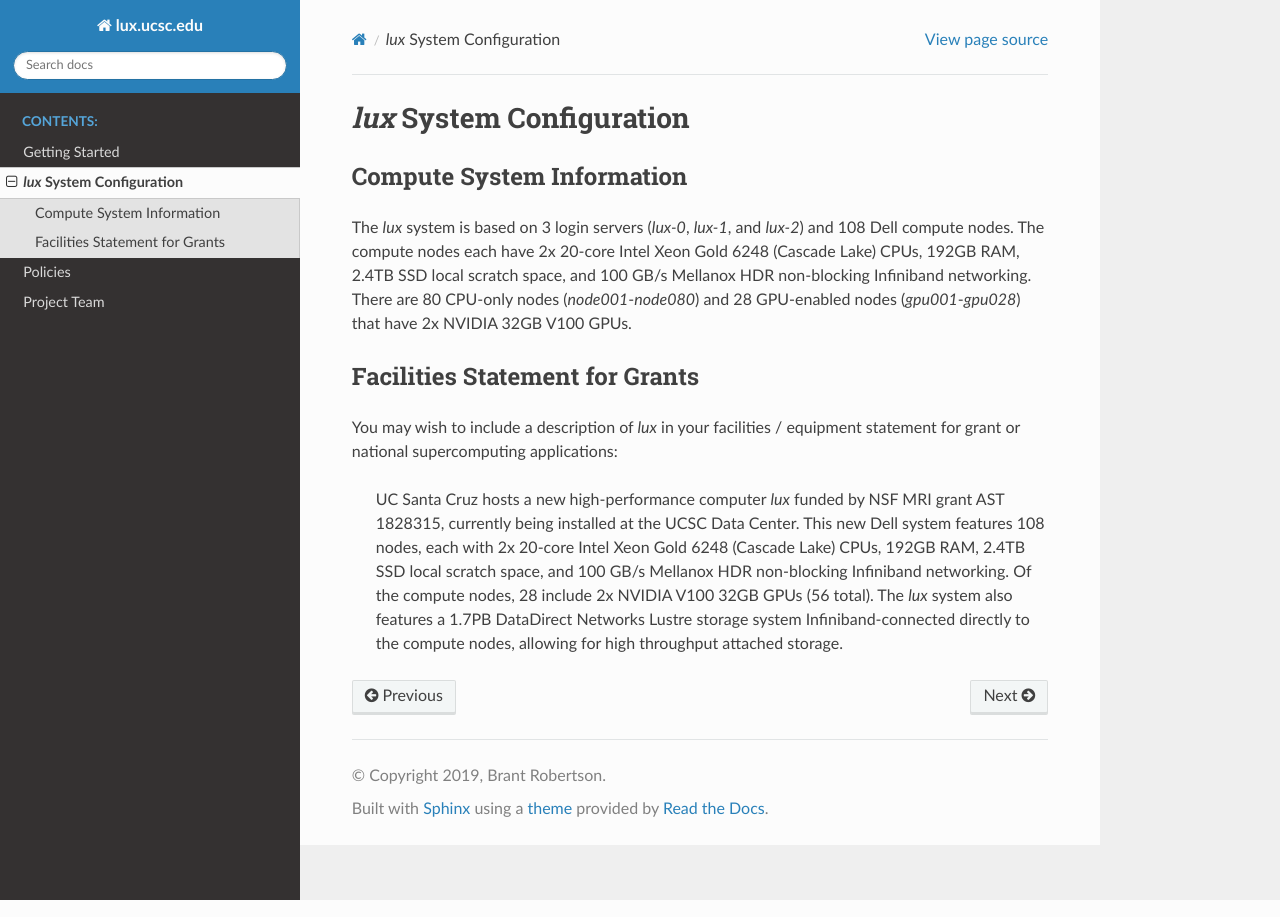
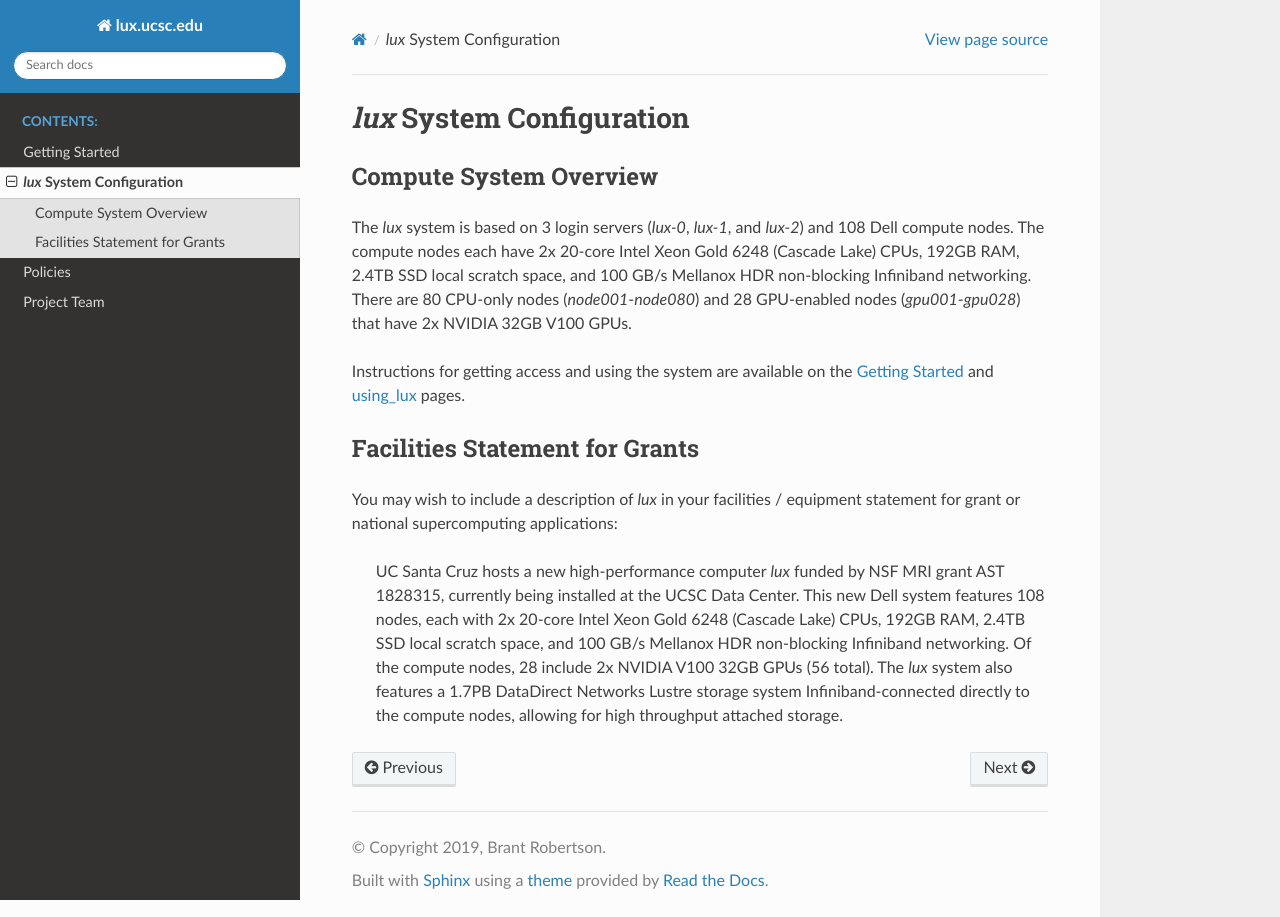
Before and after one commit to brantr/lux-website, a Sphinx documentation site: the page built from docs/source/system.rst, in a window 1280 px wide. Built offline with Sphinx 7.4.7 and the Read the Docs theme 2.0.0, drawn with Linux system fonts in a browser that asks for light colours.

Commit message:
Learned how to format relative internal links.
See system page for an example with Getting Started.

```diff
--- a/docs/source/system.rst
+++ b/docs/source/system.rst
@@ -1,3 +1,5 @@
+.. _getting_started: ../html/getting_started.html
+.. _using_lux: ../html/using_lux.html
 .. _system:
 
 
@@ -5,11 +7,13 @@
 *lux* System Configuration
 *******************************
 
-Compute System Information
+Compute System Overview
 --------------------------
 
 The *lux* system is based on 3 login servers (*lux-0*, *lux-1*, and *lux-2*)
 and 108 Dell compute nodes. The compute nodes each have 2x 20-core Intel Xeon Gold 6248 (Cascade Lake) CPUs, 192GB RAM, 2.4TB SSD local scratch space, and 100 GB/s Mellanox HDR non-blocking Infiniband networking. There are 80 CPU-only nodes (*node001*-*node080*) and 28 GPU-enabled nodes (*gpu001*-*gpu028*) that have 2x NVIDIA 32GB V100 GPUs.
+
+Instructions for getting access and using the system are available on the `Getting Started <getting_started_>`_ and using_lux_ pages.
 
 
 Facilities Statement for Grants
```
